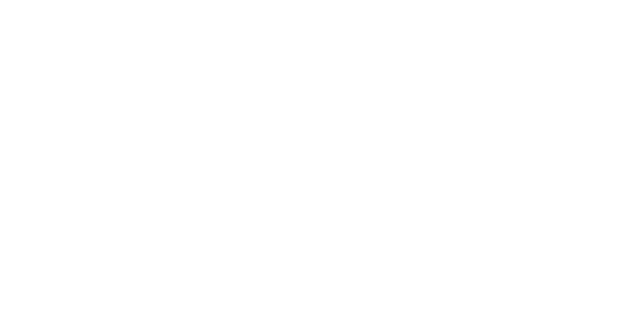
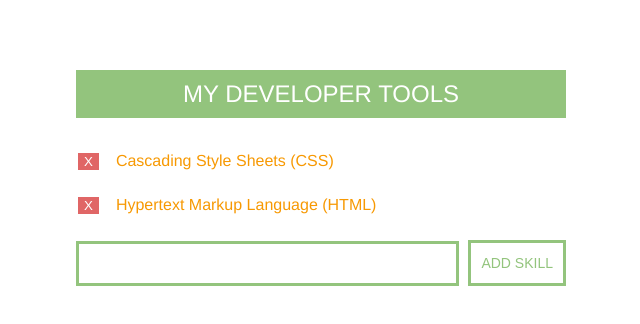
Before and after one commit to marramags/My-Developer-Skills-Lab, a plain HTML site: page index.html in a window 1280 px wide. Shown: the whole page, without its empty margins (319-959 px from the left). Drawn offline with nearby package versions, Linux system fonts and the light colour scheme.

Commit message:
second draft

```diff
--- a/css/main.css
+++ b/css/main.css
@@ -0,0 +1,64 @@
+/* body{
+    grid-template-areas:
+    "a a a"
+    "b c c"
+    "b c c";
+} */
+
+.container {
+    display: grid;
+    /* grid-template-rows: 1 fr 1 fr 1fr 1 fr;
+    grid-template-columns: 1 fr 1fr; */
+    width: 1000px;
+    justify-content: center;
+    margin: 50px auto;
+    font-family: Helvetica;
+
+}
+
+h2{
+    background-color: #93C47D;
+    color: white;
+    text-align: center;
+    padding: 10px 90px;
+    font-weight: normal;
+    font-family: Helvetica;
+}
+
+td {
+ padding: 12px 0;
+}
+
+.skill-list {
+    color: #F79903;
+    /* display: flex;
+    grid-column: 1 / 3; */
+}
+
+.remove-btn{
+    background-color: #E06666;
+    color: white;
+    border: none;
+}
+
+.input-skills{
+    /* width: 1000px; */
+    padding: 12px 0;
+}
+
+.add-skill {
+    border: 3px solid #93C47D;
+    padding: 12px 100px;
+
+}
+
+.skill-btn {
+    background-color: white;
+    color: #93C47D;
+    border: 3px solid #93C47D;
+    padding: 12px 10px;
+    font-size: 14px;
+    font-weight:500;
+    margin: 0 0 0 5px;
+
+}
--- a/index.html
+++ b/index.html
@@ -15,6 +15,45 @@ crossorigin="anonymous"></script>
 
 </head>
 <body>
+    <div class="container">
+        <h2>MY DEVELOPER  TOOLS</h2>
+        <table>
+        <tbody>
+            <tr class="skill-list">
+                <td><button class="remove-btn">X</button></td>
+                <td>Cascading Style Sheets (CSS)</td>
+            </tr>
+            <tr class="skill-list">
+                <td><button class="remove-btn">X</button></td>
+
+                <td>Hypertext Markup Language (HTML)</td>
+            </tr>
+        </tbody>
+    </table>
+    <div class="input-skills">
+        <input class="add-skill" type="text">
+        <button class="skill-btn">ADD SKILL</button>
+    </div>
+</div>
+
+
+        <!-- <div><h2>My Developer Skills</h2></div>
+        <div class="skill-list">
+            <button class="remove-btn">X</button>
+            <div>Cascading Style Sheets (CSS)</div>
+        </div>
+        <div class="skill-list">
+            <button class="remove-btn">X</button>
+            <div>Hypertext Markup Language (HTML)</div>
+        </div>
+        <div class="add-skill">
+            <input type="text">
+            <button class="skill-btn">Add Skill</button>
+        </div> -->
+
+
+
+    </div>
 
 
 </body>
--- a/js/main.js
+++ b/js/main.js
@@ -0,0 +1 @@
+$(h2)
```
